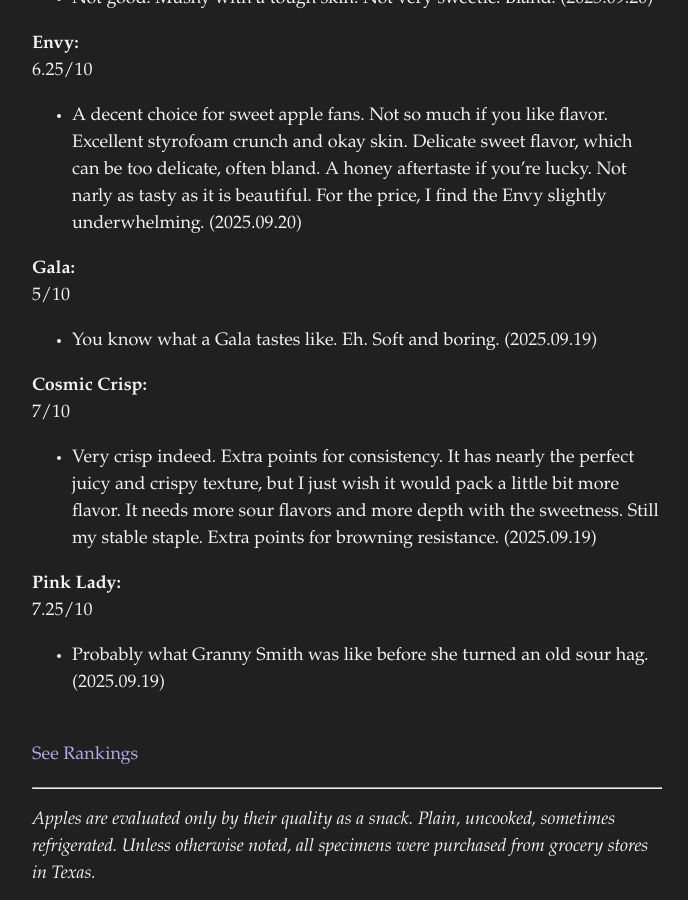
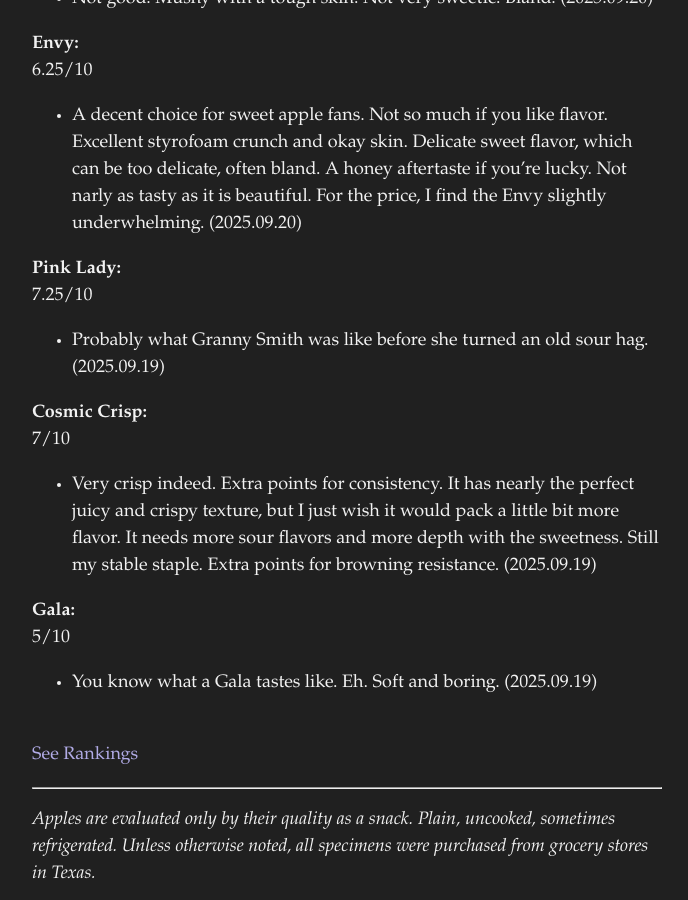
Before and after one commit to ericstmoore/ericstmoore.github.io, a Jekyll site: the page built from thoughts/apples.md, in a window 1280 px wide and 900 px high, scrolled down 3765 px. Shown: the whole window, without its empty margins (293-981 px from the left). Built offline with Jekyll 4.4.1, drawn with Linux system fonts in a browser that asks for light colours.

Commit message:
fix apples and site restructure

```diff
--- a/_includes/navigation.html
+++ b/_includes/navigation.html
@@ -15,12 +15,12 @@
     {% endif %}
     &nbsp;&nbsp;&nbsp;&nbsp;
 
-    {% if page.which_category == "math" %}
+    <!-- {% if page.which_category == "math" %}
     <a href="/math/" class="active-page">Math</a>
     {% else %}
     <a href="/math/" >Math</a>
     {% endif %}
-    &nbsp;&nbsp;&nbsp;&nbsp;
+    &nbsp;&nbsp;&nbsp;&nbsp; -->
 
     {% if page.which_category == "reading" %}
     <a href="/reading/" class="active-page">Reading</a>
--- a/thoughts/apples.md
+++ b/thoughts/apples.md
@@ -5,7 +5,7 @@
 category: thoughts
 ---
 
-{% assign apples_by_date = site.data.apples | sort: "reviews" | reverse %}
+{% assign apples_by_date = site.data.apples | sort: "latest_review_date" | reverse %}
 
 {% for apple in apples_by_date %}
 <strong>{{ apple.name }}:</strong><br>
```
Also changed, not shown: _data/apples.yml (+18 -0 lines), _drafts/math/math.md (renamed from math/math.md).
